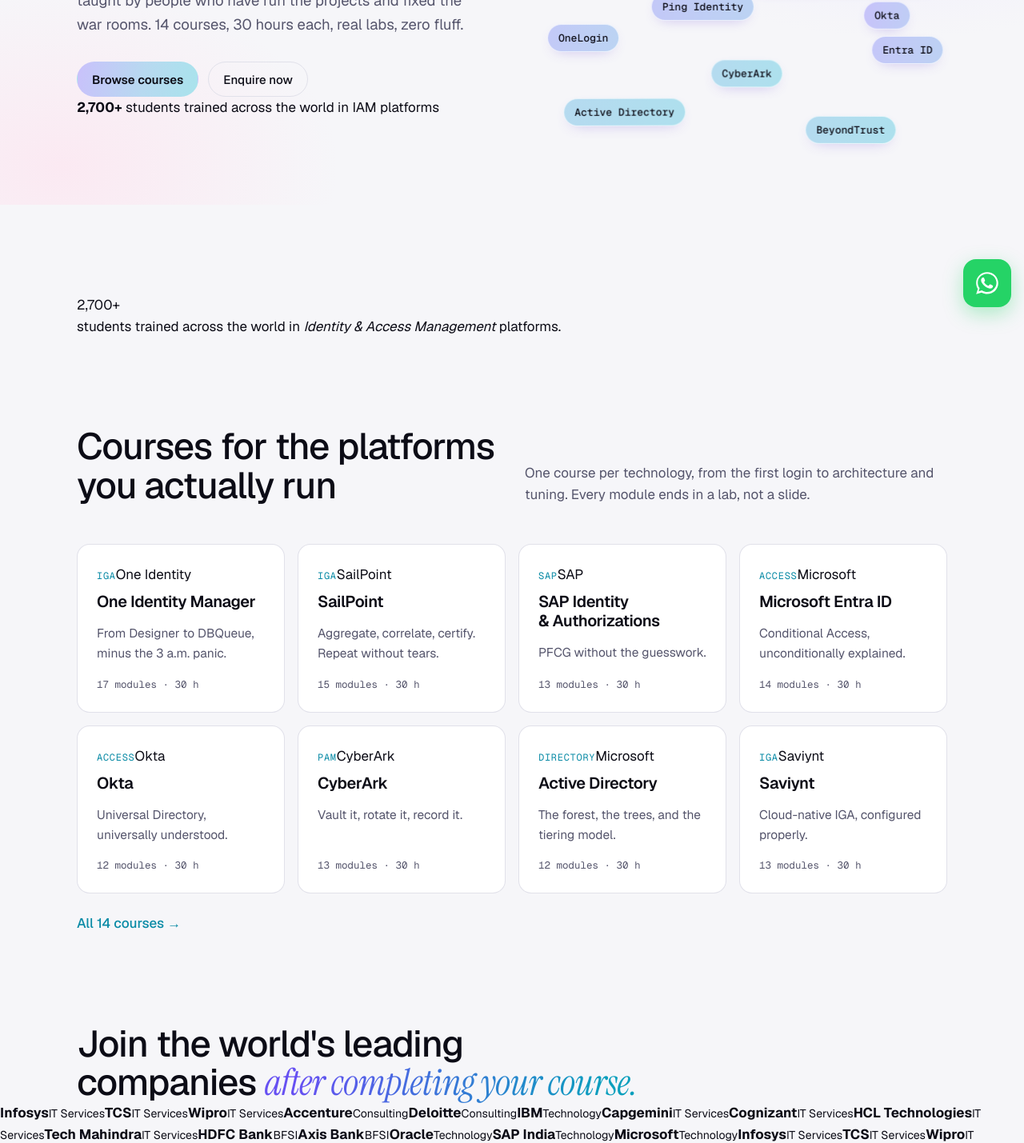
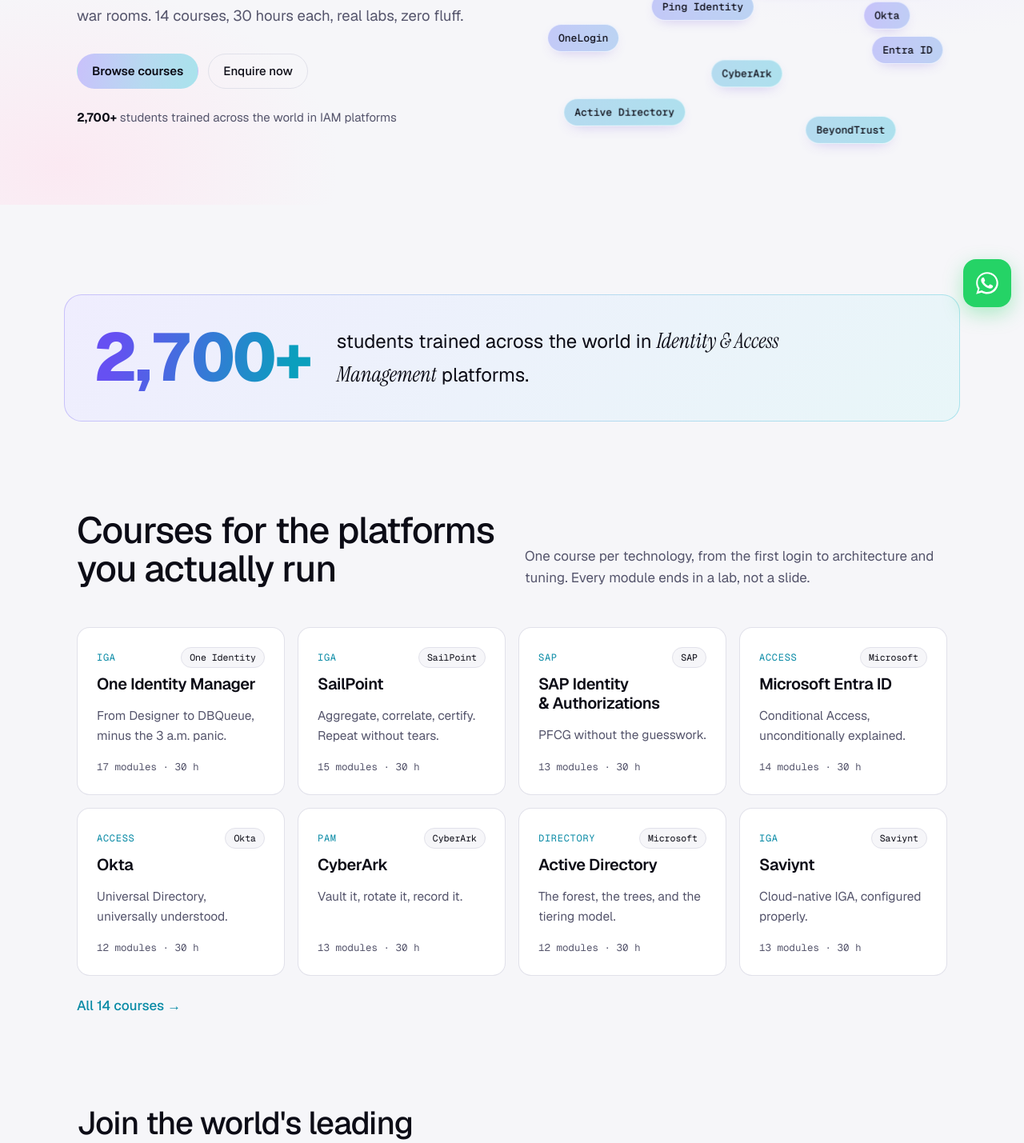
Before and after one commit to arku1812/IAMNerds, a Next.js app in the folder iamnerds-next/: page / in a window 1280 px wide. Shown: the part 400-1829 px from the top of the page at 80% size. Built offline with nearby package versions, Linux system fonts and the light colour scheme.

Commit message:
Styles for new sections, legal pages and country picker

```diff
--- a/iamnerds-next/styles/globals.css
+++ b/iamnerds-next/styles/globals.css
@@ -383,3 +383,81 @@
 .wa-btn:hover{background:#1FBF5B}
 .wa-meta{margin-top:10px;font-size:13px;color:var(--muted)}
 .wa-meta a{color:var(--muted)}
+
+/* Legal pages */
+.legal{max-width:820px}
+.legal h2{font-size:clamp(22px,2.4vw,28px);margin-top:var(--s7)}
+.legal h2:first-child{margin-top:0}
+.legal p,.legal ul{color:var(--muted);margin-top:var(--s3)}
+.legal ul{padding-left:1.3em;display:grid;gap:6px}
+.legal b{color:var(--fg)}
+.legal-table{width:100%;border-collapse:collapse;margin-top:var(--s4);font-size:15px;background:var(--panel);border:1px solid var(--line);border-radius:14px;overflow:hidden}
+.legal-table th{text-align:left;font-family:var(--f-mono);font-size:12px;font-weight:500;letter-spacing:.06em;text-transform:uppercase;color:var(--muted);padding:12px 16px;border-bottom:1px solid var(--line)}
+.legal-table td{padding:12px 16px;border-bottom:1px solid var(--chamber-line);vertical-align:top;color:var(--muted)}
+.legal-table tr:last-child td{border-bottom:0}
+.legal-foot{margin-top:var(--s7)!important}
+@media (max-width:640px){.legal-table thead{display:none}.legal-table tr{display:block;border-bottom:1px solid var(--line)}.legal-table td{display:block;border:0;padding:8px 14px}}
+
+/* Vendor logos and badges */
+.card-top{display:flex;align-items:center;justify-content:space-between;gap:var(--s3);min-height:26px}
+.vendor-badge{font-family:var(--f-mono);font-size:11.5px;color:var(--fg);border:1px solid var(--line);border-radius:999px;padding:3px 10px;background:var(--ink);white-space:nowrap}
+.vendor-badge.big{font-size:13px;padding:6px 14px;background:var(--panel)}
+.vendor-logo{height:22px;width:auto;max-width:110px;object-fit:contain}
+.vendor-logo.big{height:40px;max-width:180px}
+.course-head{display:flex;align-items:center;justify-content:space-between;gap:var(--s4);margin-top:var(--s5)}
+.course-head .eyebrow{margin-top:0}
+
+/* Register for a batch */
+.register-row{display:flex;align-items:center;justify-content:space-between;gap:var(--s5);flex-wrap:wrap;margin-top:var(--s5);padding:var(--s5) clamp(20px,3vw,32px);border-radius:18px;border:1px solid transparent;background:var(--grad-soft) padding-box,var(--grad) border-box}
+.register-row p{color:var(--muted)}
+.register-row b{color:var(--fg)}
+.btn-lg{min-height:52px;padding:0 26px;font-size:16.5px}
+
+/* Students stat */
+.students{padding-block:var(--s6)}
+.students-inner{display:flex;align-items:center;gap:var(--s6);flex-wrap:wrap;padding:clamp(22px,3vw,36px);border-radius:22px;border:1px solid transparent;background:var(--grad-soft) padding-box,var(--grad) border-box}
+.students-n{font-family:var(--f-display);font-weight:800;font-size:clamp(48px,7vw,84px);line-height:1;letter-spacing:-.03em;background:var(--grad-text);-webkit-background-clip:text;background-clip:text;color:transparent;font-variant-numeric:tabular-nums}
+.students-t{font-size:clamp(19px,2.2vw,24px);max-width:24em;color:var(--fg)}
+.students-t em{font-family:"Instrument Serif",Georgia,serif;font-style:italic;font-size:1.1em}
+.hero-proof{margin-top:var(--s5);color:var(--muted);font-size:15px}
+.hero-proof b{color:var(--fg)}
+
+/* Company marquee */
+.companies{overflow:hidden}
+.companies-h{font-size:clamp(26px,3.4vw,40px);max-width:20em}
+.companies-h em{font-family:"Instrument Serif",Georgia,serif;font-style:italic;font-weight:400;background:var(--grad-text);-webkit-background-clip:text;background-clip:text;color:transparent}
+.mq{margin-top:var(--s6);overflow:hidden;-webkit-mask-image:linear-gradient(90deg,transparent,#000 8%,#000 92%,transparent);mask-image:linear-gradient(90deg,transparent,#000 8%,#000 92%,transparent)}
+.mq-track{display:flex;gap:var(--s4);width:max-content;animation:mq 50s linear infinite;padding-block:6px}
+.mq:hover .mq-track{animation-play-state:paused}
+.mq-item{display:flex;flex-direction:column;justify-content:center;min-width:120px;padding:12px 22px;border:1px solid var(--line);border-radius:14px;background:var(--panel);white-space:nowrap}
+.mq-item b{font-family:var(--f-display);font-size:17px;font-weight:700;color:var(--fg)}
+.mq-item small{font-size:12.5px;color:var(--muted)}
+@keyframes mq{to{transform:translateX(calc(-50% - var(--s4) / 2))}}
+@media (prefers-reduced-motion:reduce){.mq-track{animation:none;flex-wrap:wrap;width:auto;justify-content:center}.mq-track > :nth-child(n+16){display:none}.mq{-webkit-mask-image:none;mask-image:none}}
+
+/* LinkedIn */
+.li-btn svg{color:#0A66C2}
+.more-row{display:flex;align-items:center;justify-content:space-between;gap:var(--s4);flex-wrap:wrap}
+.foot-brand{display:inline-flex;align-items:center;gap:10px}
+.foot-li{display:inline-grid;place-items:center;color:var(--muted)}
+.foot-li:hover{color:#0A66C2}
+
+/* Country code picker */
+.phone-row{grid-template-columns:auto minmax(0,1fr)}
+.cc{position:relative}
+.cc-btn{display:flex;align-items:center;gap:8px;height:100%;min-height:46px;padding:0 12px;border:1px solid var(--line);border-radius:12px;background:var(--panel);font:inherit;font-size:15.5px;color:var(--fg);cursor:pointer;white-space:nowrap}
+.cc.bad .cc-btn{border-color:var(--red)}
+.cc-btn:focus-visible{outline:2px solid var(--amber);outline-offset:2px}
+.cc-caret{color:var(--muted)}
+.flag{width:24px;height:16px;flex:none;border-radius:3px;box-shadow:0 0 0 1px rgba(0,0,0,.08)}
+.cc-pop{position:absolute;left:0;top:calc(100% + 6px);z-index:30;width:min(320px,calc(100vw - 48px));background:var(--panel);border:1px solid var(--line);border-radius:14px;box-shadow:0 18px 40px rgba(22,21,31,.16);overflow:hidden}
+.cc-search{width:100%;border:0;border-bottom:1px solid var(--line);padding:12px 14px;font:inherit;font-size:15px;outline:none;background:var(--panel)}
+.cc-list{list-style:none;margin:0;padding:6px;max-height:280px;overflow:auto}
+.cc-list li{display:flex;align-items:center;gap:10px;padding:8px 10px;border-radius:9px;cursor:pointer;font-size:15px}
+.cc-list li.on{background:var(--ink)}
+.cc-list li[aria-selected="true"] .cc-name{font-weight:600}
+.cc-name{flex:1;min-width:0;overflow:hidden;text-overflow:ellipsis;white-space:nowrap}
+.cc-code{font-family:var(--f-mono);font-size:13px;color:var(--muted)}
+.cc-none{color:var(--muted);cursor:default}
+.recaptcha{min-height:78px}
+@media (max-width:520px){.phone-row{grid-template-columns:auto minmax(0,1fr)}}
```
